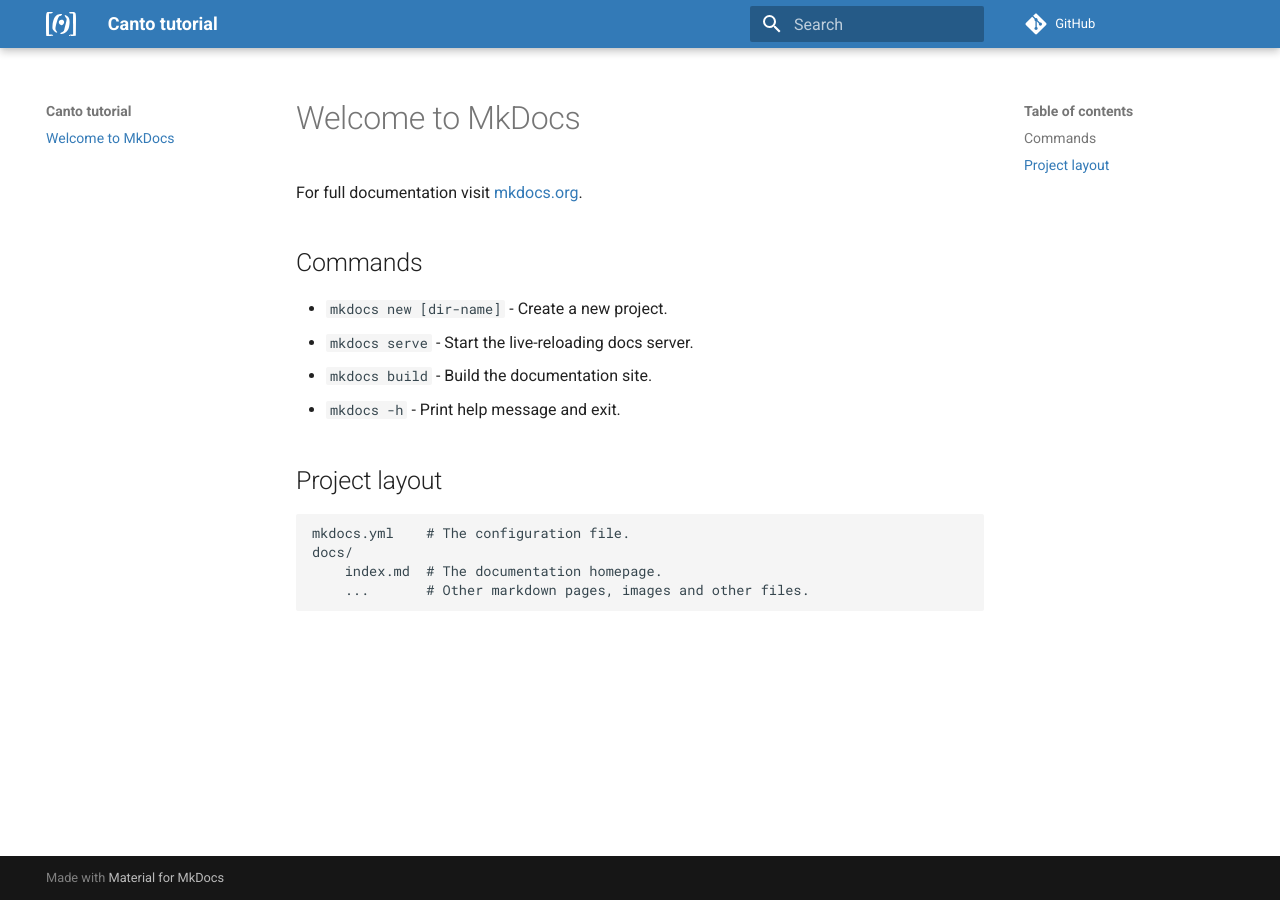
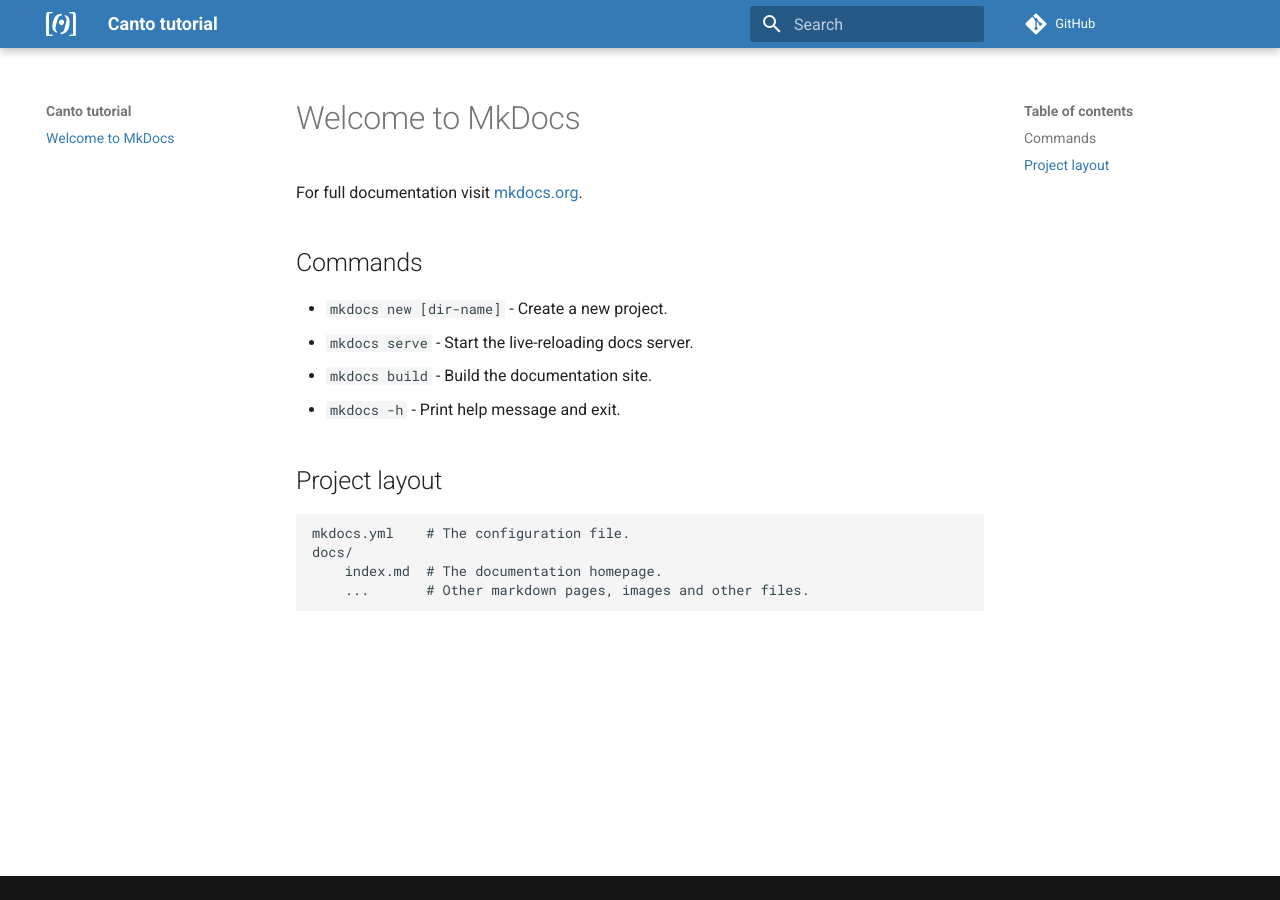
Before and after one commit to pombase/canto_tutorial, an MkDocs documentation site: the page built from docs/index.md, in a window 1280 px wide. Built offline with MkDocs 1.6.1 and Material for MkDocs 9.7.7, drawn with Linux system fonts in a browser that asks for light colours; comment, search, counter and statistics services are not loaded; part of the change alters nothing that is shown.

```diff
--- a/mkdocs.yml
+++ b/mkdocs.yml
@@ -14,4 +14,9 @@ extra_css:
 plugins:
   - search
 
-repo_url: https://github.com/manulera/canto_tutorial
+repo_url: https://github.com/pombase/canto_tutorial
+site_url: https://pombase.github.io/canto_tutorial/
+edit_uri: edit/master/docs/
+
+extra:
+  generator: false
```
